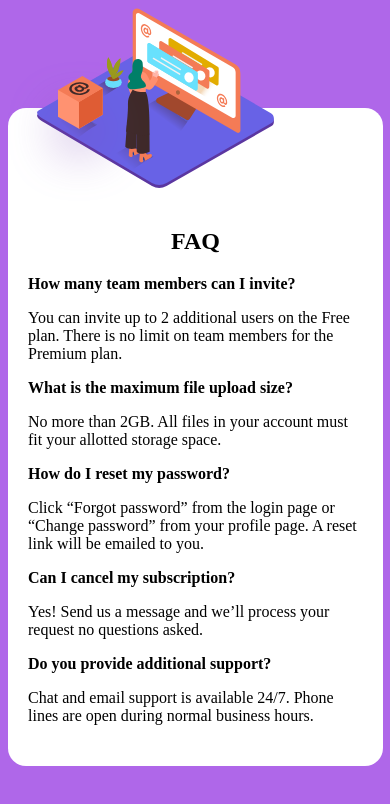
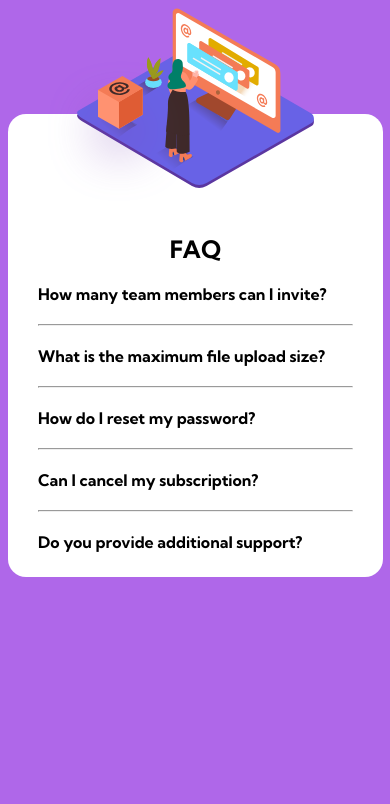
Before and after one commit to tommythetechie/FAQ-Accordion-card, a plain HTML site: page index.html in a window 390 px wide. Drawn offline with Linux system fonts and the light colour scheme.

Commit message:
wrapping up mobile
wrapping up mobile. desktop later

```diff
--- a/index.html
+++ b/index.html
@@ -8,6 +8,9 @@
 
   <title>Frontend Mentor | FAQ Accordion Card</title>
   <link rel="stylesheet" href="style.css">
+	<link rel="preconnect" href="https://fonts.googleapis.com">
+	<link rel="preconnect" href="https://fonts.gstatic.com" crossorigin>
+	<link href="https://fonts.googleapis.com/css2?family=Kumbh+Sans:wght@400;700&display=swap" rel="stylesheet">
 
 	<script>
 	function readQuestion(s) {
@@ -21,24 +24,35 @@
 		<div class="card">
 			<header>
 				<img src="images/illustration-woman-online-mobile.svg" alt="header image">
+
 			</header>
 
 			<section>
 				<h1>FAQ</h1>
+
+				<div class="faq-item"></div><!-- faq item -->
 				  <a class="faq"><b>How many team members can I invite?</b></a>
 				  <p class="content">You can invite up to 2 additional users on the Free plan. There is no limit on
 				  team members for the Premium plan.</p>
+				  <hr>
 
+				<div class="faq-item"></div><!-- faq item -->
 				  <a class="faq"><b>What is the maximum file upload size?</b></a>
 				  <p class="content">No more than 2GB. All files in your account must fit your allotted storage space.</p>
+					<hr>
 
+				<div class="faq-item"></div><!-- faq item -->
 				  <a class="faq"><b>How do I reset my password?</b></a>
 				  <p class="content">Click “Forgot password” from the login page or “Change password” from your profile page.
 				  A reset link will be emailed to you.</p>
+					<hr>
 
+				<div class="faq-item"></div><!-- faq item -->
 				  <a class="faq"><b>Can I cancel my subscription?</b></a>
 				  <p class="content">Yes! Send us a message and we’ll process your request no questions asked.</p>
+					<hr>
 
+				<div class="faq-item"></div><!-- faq item -->
 				  <a class="faq"><b>Do you provide additional support?</b></a>
 				  <p class="content">Chat and email support is available 24/7. Phone lines are open during normal business hours.</p>
 			</section>
--- a/style.css
+++ b/style.css
@@ -1,5 +1,6 @@
 @charset "utf-8";
 /* CSS Document */
+
 html {
   box-sizing: border-box;
 }
@@ -8,28 +9,38 @@ html {
 }
 body {
 	background-color: hsl(273, 75%, 66%);
+	font-family: 'Kumbh Sans', sans-serif;
 }
 .wrapper {
 	width: 375px;
 	margin: 0 auto;
 }
+header {
+	display: grid;
+	justify-items: center;
+
+}
 header img {
+	margin-left: -30px; /*not sure why i had to do this, image is weird*/
 
 }
 section {
 	z-index: -1;
 	background-color: #fff;
-	padding: 100px 20px 25px 20px;
+	padding: 100px 30px 25px 30px;
 	position: relative;
-	top: -100px;
+	top: -90px;
 	border-radius: 18px;
 }
 section h1 {
 	text-align: center;
 }
 .content {
-    /*display: none;*/
+    display: none;
 }
 .faq {
-	display: block;
+	/*display: block;*/
 }
+hr {
+	margin: 20px 0px;
+}
```
